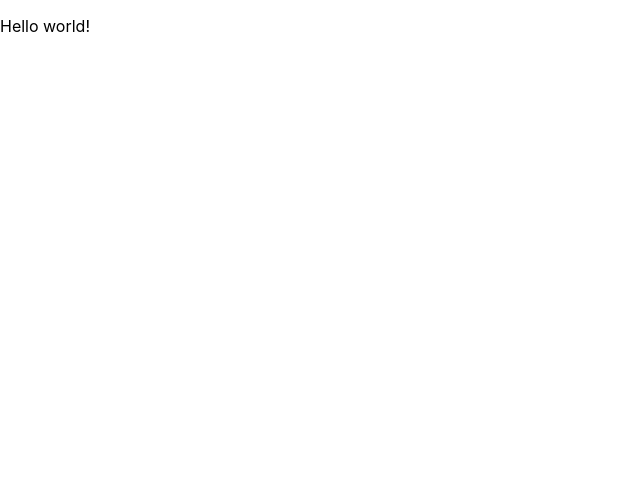
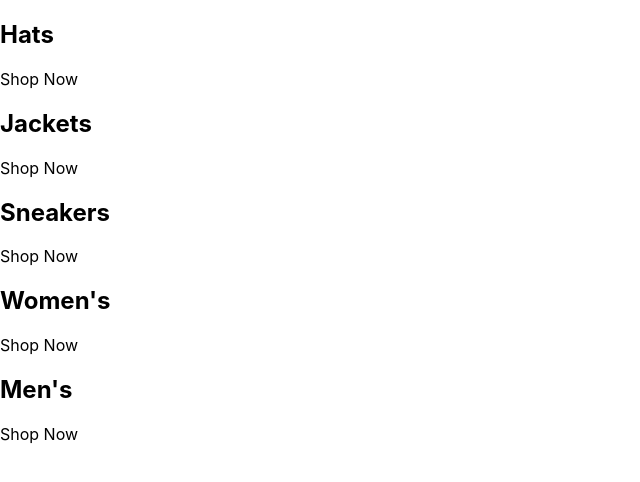
Before and after one commit to 5OO/web-shop_clothing, a React (Create React App) app: page / in a window 1280 px wide. Shown: the top 482 px of the page, without its empty margins (0-640 px from the left). Built offline with nearby package versions, Linux system fonts and the light colour scheme.

Commit message:
defined layout of front page

```diff
--- a/src/App.js
+++ b/src/App.js
@@ -1,6 +1,43 @@
 const App = () => {
-    return <p>Hello world!</p>;
-
+    return (
+      <div className="categories-container">
+          <div className="category-container">
+              {/*<img />*/}
+              <div className="category-body-container">
+                  <h2>Hats</h2>
+                  <p>Shop Now</p>
+              </div>
+          </div>
+          <div className="category-container">
+              {/*<img />*/}
+              <div className="category-body-container">
+                  <h2>Jackets</h2>
+                  <p>Shop Now</p>
+              </div>
+          </div>
+          <div className="category-container">
+              {/*<img />*/}
+              <div className="category-body-container">
+                  <h2>Sneakers</h2>
+                  <p>Shop Now</p>
+              </div>
+          </div>
+          <div className="category-container">
+              {/*<img />*/}
+              <div className="category-body-container">
+                  <h2>Women's</h2>
+                  <p>Shop Now</p>
+              </div>
+          </div>
+          <div className="category-container">
+              {/*<img />*/}
+              <div className="category-body-container">
+                  <h2>Men's</h2>
+                  <p>Shop Now</p>
+              </div>
+          </div>
+      </div>
+    );
 };
 
 export default App;
```
